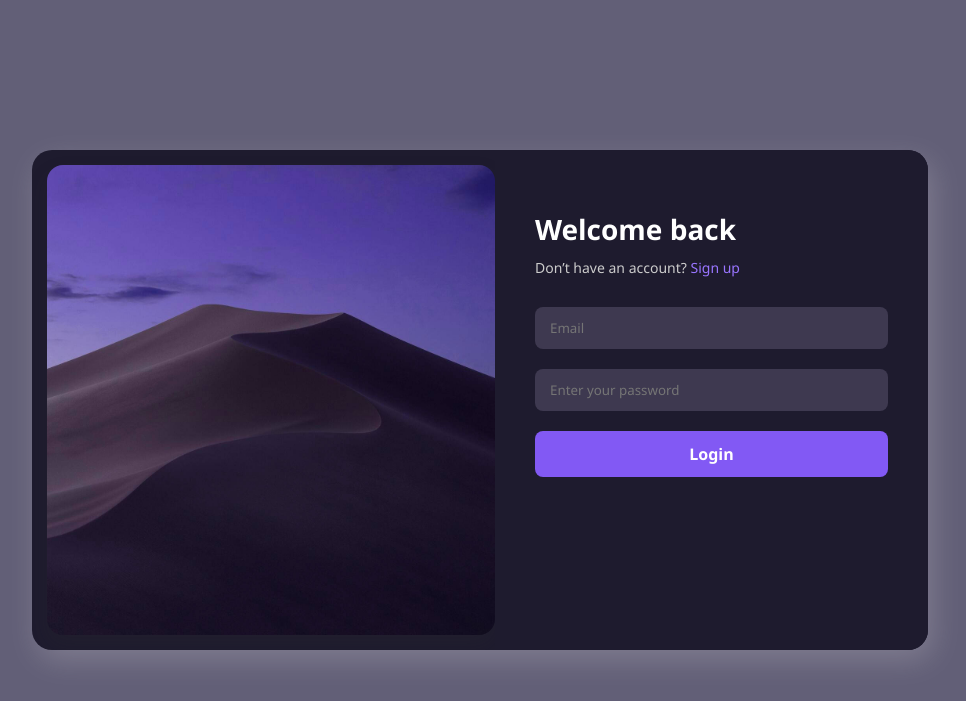
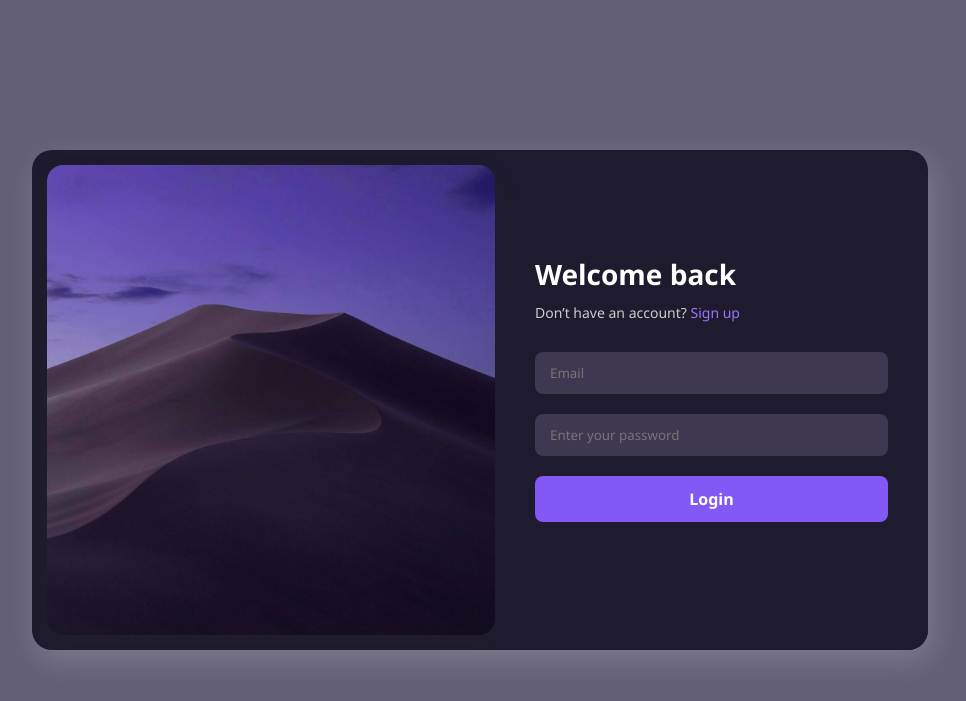
Before and after one commit to Hiran-Joy/PhpCollab, a PHP site: page /Guest/Login.php in a window 1280 px wide. Shown: the top 701 px of the page, without its empty margins (160-1126 px from the left). Run offline with PHP 8.4, Linux system fonts and the light colour scheme.

Commit message:
Login form text aligned

```diff
--- a/Assets/CSS/LoginStyle.css
+++ b/Assets/CSS/LoginStyle.css
@@ -41,7 +41,7 @@ body {
     flex: 1;
     padding: 60px 40px;
     color: white;
-    margin-top: 45 px;
+    margin-top: 45px;
 }
 
 
```
